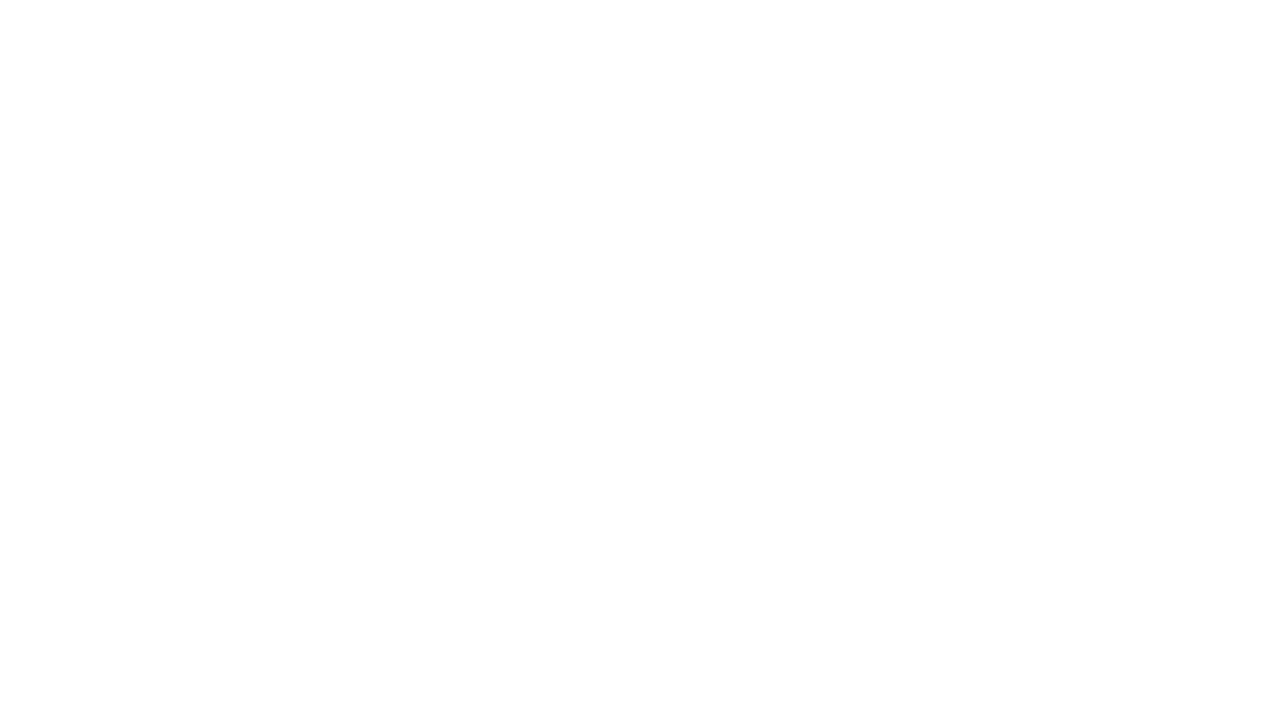
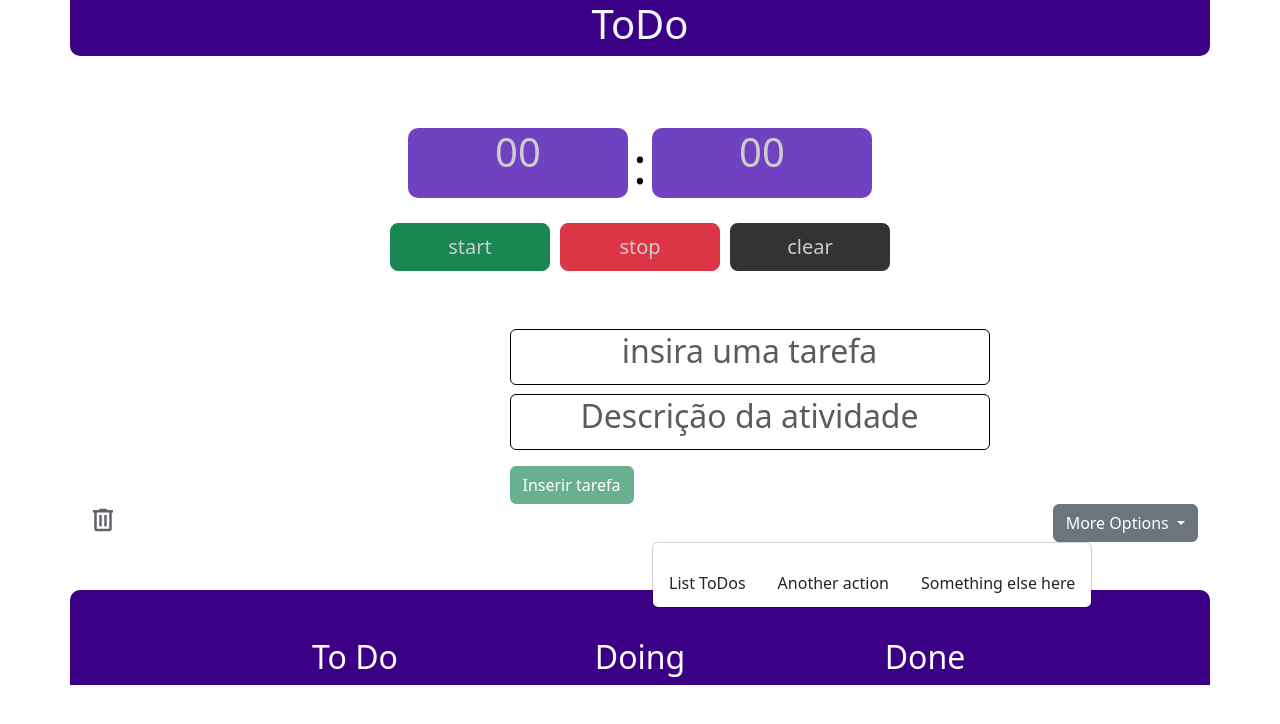
Before and after one commit to Gitgabrielhub/ToDo, an Angular app: page / in a window 1280 px wide. Shown: the top 724 px of the page. Built offline with nearby package versions, Linux system fonts and the light colour scheme.

Commit message:
alteração no cronometro

```diff
--- a/src/app/componentes/timer/timer.component.css
+++ b/src/app/componentes/timer/timer.component.css
@@ -63,8 +63,9 @@
     height: 70px;
     border-radius: 10px;
     color: #CCCCCC;
+    display: flex;
     font-size: 50px;
-    text-align: center;
+    justify-content:center ;
     align-content: center;
   }
   #statsPoints {
--- a/src/app/componentes/timer/timer.component.html
+++ b/src/app/componentes/timer/timer.component.html
@@ -6,20 +6,22 @@
     </div>
     <div class="row" id="statRow">
       <div class="col-5" id="stats">
+        <h1 *ngIf="minutes < 10 " >{{ numberzero }}</h1>
         <h1>{{ minutes }}</h1>
       </div>
       <div  id="statsPoints">
         <div id="pontos">:</div>
       </div>
       <div class="col-5" id="stats">
+        <h1 *ngIf="seconds < 10 " >{{numberzero}}</h1>
         <h1>{{seconds}}</h1>
 
       </div>
     </div>
     <div class="container">
       <div class="row" id="btns">
-        <button (click)="start()" class="btn btn-success btn-lg" id="start">start</button>
-        <button (click)="pause()" class="btn btn-danger btn-lg" id="stop">stop</button>
+        <button (click)="iniciar()" class="btn btn-success btn-lg" id="start">start</button>
+        <button (click)="pausar()" class="btn btn-danger btn-lg" id="stop">stop</button>
         <button (click)="clear()" class="btn btn-default btn-lg" id="clear">clear</button>
       </div>
     </div>
--- a/src/app/componentes/timer/timer.component.ts
+++ b/src/app/componentes/timer/timer.component.ts
@@ -8,40 +8,34 @@ import { interval,Subscription } from 'rxjs';
   styleUrls: ['./timer.component.css']
 })
 export class TimerComponent implements OnInit {
-    public seconds:number = 0;
-    public minutes:any = 0;
-    private subscription!: Subscription;
-    public runningTime: boolean = false;
+  seconds:number = 0;
+  minutes:any = 0;
+  runningTime: boolean = false;
+  numberzero = 0;
 
-    start(){
-      if(!this.runningTime){
-        const timer = interval(1000);
-        this.subscription = timer.subscribe(()=>{
-          this.converterSegundoParaMin()
-          this.seconds++;
-        })
-        this.runningTime = true;
-      }
+  iniciar(){
+      setInterval(()=>{
+        this.runningTime = true
+        this.seconds++;
+        if(this.seconds === 60){
+          this.minutes++
+          this.seconds = 0;
+        }
+      },1000)
+  }
+  pausar(){
+
+    if(this.runningTime){
+      clearInterval(this.minutes)
+      this.runningTime;
     }
-    async converterSegundoParaMin(){
-      if(this.seconds === 60){
-        const min = interval(60000);
+  }
+  clear(){
+    this.seconds = 0;
+    this.minutes = 0;
+    this.runningTime = false;
+  }
 
-        this.subscription = min.subscribe(()=>{
-          this.minutes++;
-        })
-      }
-
-    }
-    pause(){
-      this.subscription? this.subscription.unsubscribe():
-      this.runningTime = false;
-    }
-
-    clear(){
-      this.pause();
-      this.seconds = 0;
-    }
 
   constructor() { }
 
--- a/src/app/componentes/todo/todo.component.html
+++ b/src/app/componentes/todo/todo.component.html
@@ -23,16 +23,23 @@
        </div>
     </div>
     <div class="row">
-      <div class="col-3">
+      <div class="col-6">
         <button class="lixeira" [routerLink]="['/lixeira']">
           <img src="../../../assets/delete_24dp_5F6368_FILL0_wght400_GRAD0_opsz24.svg" alt="">
         </button>
       </div>
-      <div class="col-9 text-end">
+      <div class="col-6 text-end">
 
-          <button class="btn  dropdown-toggle" type="button" aria-expanded="false">
-            <img src="../../../assets/menu_24dp_5F6368_FILL0_wght400_GRAD0_opsz24.svg" alt="">
+        <div class="dropdown">
+          <button (click)="showOptions($event)" class="btn btn-secondary dropdown-toggle" type="button" data-bs-toggle="dropdown" >
+            More Options
           </button>
+          <ul class="dropdown-menu">
+            <li><button class="dropdown-item" type="button">List ToDos</button></li>
+            <li><button class="dropdown-item" type="button">Another action</button></li>
+            <li><button class="dropdown-item" type="button">Something else here</button></li>
+          </ul>
+        </div>
 
       </div>
     </div>
--- a/src/app/componentes/todo/todo.component.ts
+++ b/src/app/componentes/todo/todo.component.ts
@@ -78,10 +78,10 @@ export class TodoComponent implements OnInit {
       })
       this.save();
 
-
-
-
-
+  }
+  showOptions(event: Event){
+    const target = event.target as HTMLButtonElement;
+    console.log('valor do botao:: ', target.value)
   }
   sendoFeitas(item:Todo){
 
```
Also changed, not shown: src/app/app-routing.module.ts (+7 -2 lines).
